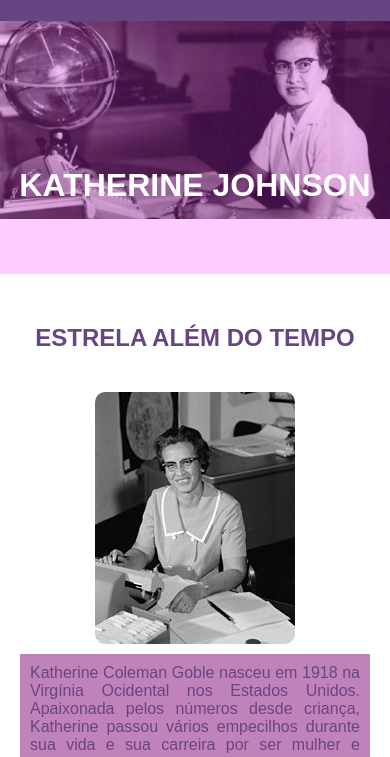
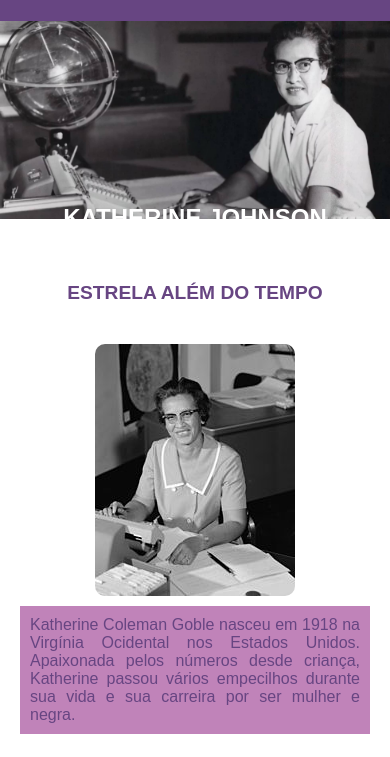
Before and after one commit to marianapequeno/mdemaravilhosa, a plain HTML site: page index.html in a window 390 px wide. Shown: the part 87-844 px from the top of the page. Drawn offline with Linux system fonts and the light colour scheme.

Commit message:
Correção da imagem de background e da autora

```diff
--- a/style.css
+++ b/style.css
@@ -186,6 +186,7 @@ main p{
 
 .container-img-autora{
   background-color: #674582;
+  border-radius: 5px;
   width: 150px;
   margin-right: 30px;
 }
@@ -297,7 +298,9 @@ footer ul a:hover{
     display: block;
   }
   header{
-    min-height: 50vh;
+    background: url(img/katherine_johnson1.jpg);
+    background-size: 100%;
+    background-repeat: no-repeat;
   }
   footer ul, .container-logo-footer, .container-icones-footer{
     margin: 10px 10px;
@@ -315,14 +318,28 @@ footer ul a:hover{
   header{
     min-height: 30vh;
   }
+  .header-item{
+    margin-bottom: 0;
+  }
   .header-item h1{
-    font-size: 2rem;
+    font-size: 1.5rem;
   }
   main h2{
-    font-size: 1.5rem;
+    font-size: 1.2rem;
   }
-
   .citacao{
     font-size: 1.2rem;
   }
 }
+
+@media (max-width: 390px){
+  header{
+    min-height: 25vh;
+  }
+  .header-item{
+    margin-bottom: 0;
+  }
+  .header-item h1{
+    font-size: 1.5rem;
+  }
+}
```
